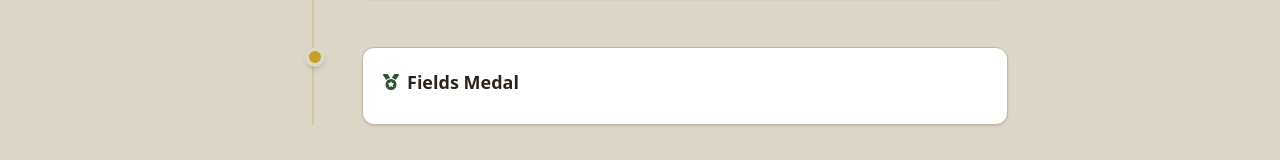
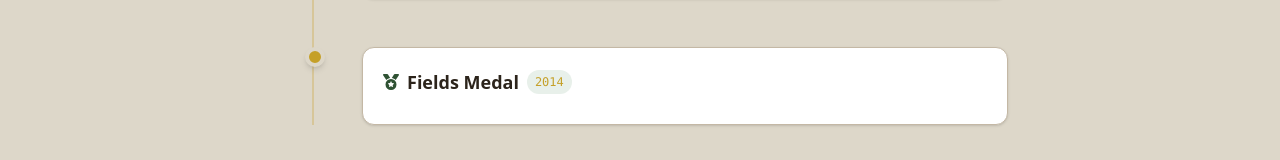
Before and after one commit to zibanoori/mirzakhani-inspire, a React (Vite) app: page / in a window 1280 px wide. Shown: the part 1244-1404 px from the top of the page. Built offline with nearby package versions, Linux system fonts and the light colour scheme.

Commit message:
Feat: add 2014 date badge to Fields Medal timeline item

```diff
--- a/src/App.jsx
+++ b/src/App.jsx
@@ -113,6 +113,7 @@ function App() {
                 <div className="flex flex-wrap items-center gap-2 mb-2">
                   <FaMedal className="text-accent" />
                    <h3 className="font-bold text-lg text-ink">Fields Medal</h3>
+                   <span className="text-xs font-mono text-gold bg-accent-soft px-2 py-1 rounded-full">2014</span>
                 </div>
               </div>
             </div>
```
